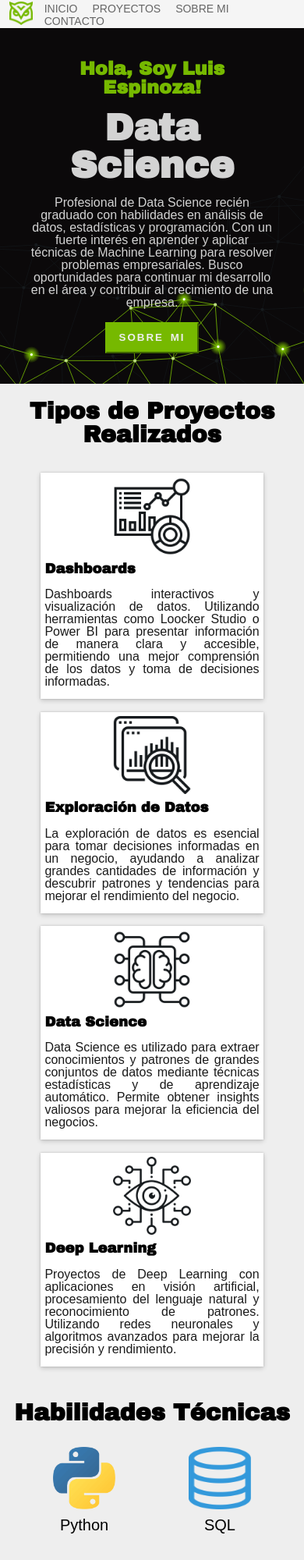
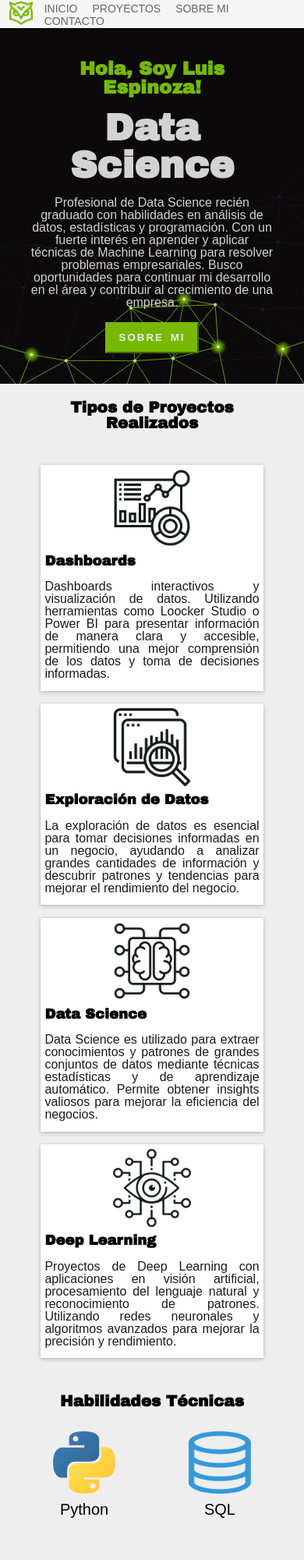
Before and after one commit to Laec/https-laec.github.io-, a plain HTML site: page index.html in a window 390 px wide. Shown: the top 2000 px of the page at 78% size. Drawn offline with Linux system fonts and the light colour scheme; a web font is replaced by a local one.

Commit message:
Add files via upload

```diff
--- a/style.css
+++ b/style.css
@@ -364,6 +364,11 @@ footer nav a{
     }
 
     /*MENU DE PROYECTO*/
+    .texto-tiposProyecto h1{
+        font-size: 20px;
+        margin-bottom: 3%;
+    }
+
     .grid-tiposProyecto{
         flex-direction: column;
         align-items: center;
@@ -383,6 +388,11 @@ footer nav a{
     .grid-habilidades{
         grid-template-columns: repeat(2, 1fr);
         grid-template-rows: repeat(3, 1fr);
+    }
+
+    .textoHabilidades h1{
+        font-size: 20px;
+        margin-bottom: 3%;
     }
 
     /*PROYECTIOS DESTACADOS*/
```
